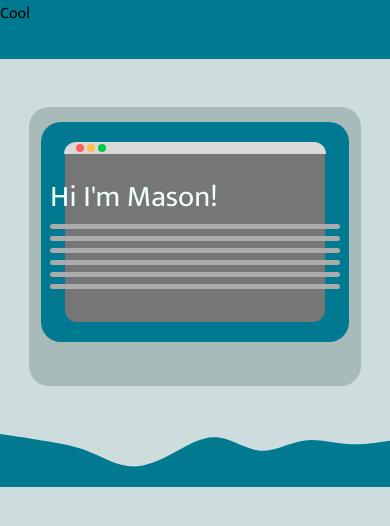
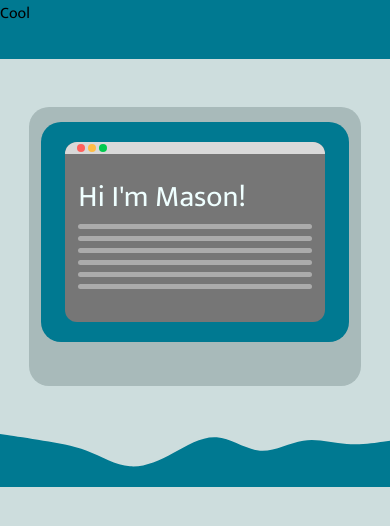
Before and after one commit to Mason-Dino/Mason-Dino.github.io, a plain HTML site: page index.html in a window 390 px wide. Drawn offline with Linux system fonts and the light colour scheme.

Commit message:
mobile design mostly done

```diff
--- a/style/computer.css
+++ b/style/computer.css
@@ -12,7 +12,6 @@ body {
     flex-direction: column;
     gap: 48px;
     align-items: center;
-    overflow: hidden;
 }
 
 .computerBody {
@@ -57,7 +56,7 @@ body {
 }
 
 .windowTopBar {
-    width: 340px;
+    width: 338px;
     height: 12px;
     border-radius: 12px 12px 0px 0px;
     background-color: #D9D9D9;
@@ -112,6 +111,19 @@ body {
     }
 
     .windowTopBar {
-        width: 96.25%;
+        width: calc(100% - 12px);
+    }
+
+    .textWindow {
+        width: 90%;
     }
 }
+
+@media all and (max-width: 300px) {
+
+
+    .realText {
+        font-size: 20px;
+        height: 25px;
+    }
+}
```
